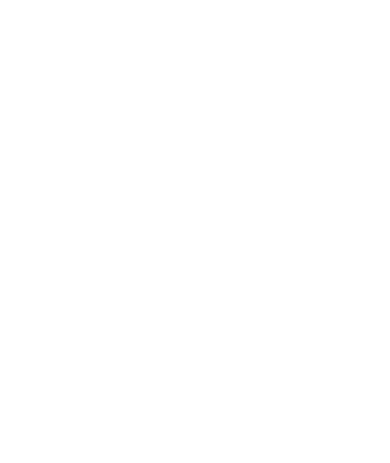
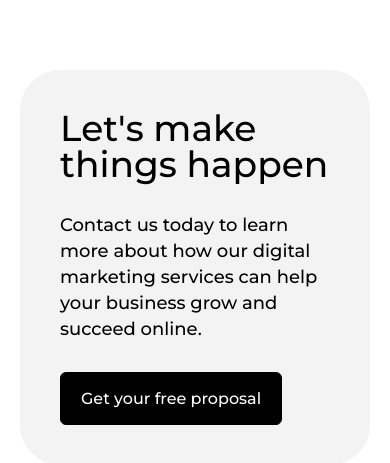
Before and after one commit to kharljhon14/duskwind, a React (Vite) app: page / in a window 390 px wide. Shown: the part 3085-3548 px from the top of the page. Before the commit the page ends 3085 px from the top, so only its background shows below. Built offline with nearby package versions, Linux system fonts and the light colour scheme; a web font is replaced by a local one.

Commit message:
[Style] Contact mobile responsivenes

```diff
--- a/src/App.tsx
+++ b/src/App.tsx
@@ -12,8 +12,8 @@
       <Hero />
       <Sponsors />
       <Services />
-      {/* <Contact />
-      <CaseStudy /> */}
+      <Contact />
+      {/* <CaseStudy /> */}
     </div>
   );
 }
--- a/src/features/contact/contact.css
+++ b/src/features/contact/contact.css
@@ -64,3 +64,22 @@
         }
     }
 }
+
+@media(max-width: 1220px) {
+    .contact {
+
+
+        & .contact__header {
+
+            & p {
+                text-wrap: wrap;
+                width: 100%;
+
+            }
+        }
+
+        & .contact__img {
+            display: none;
+        }
+    }
+}
```
